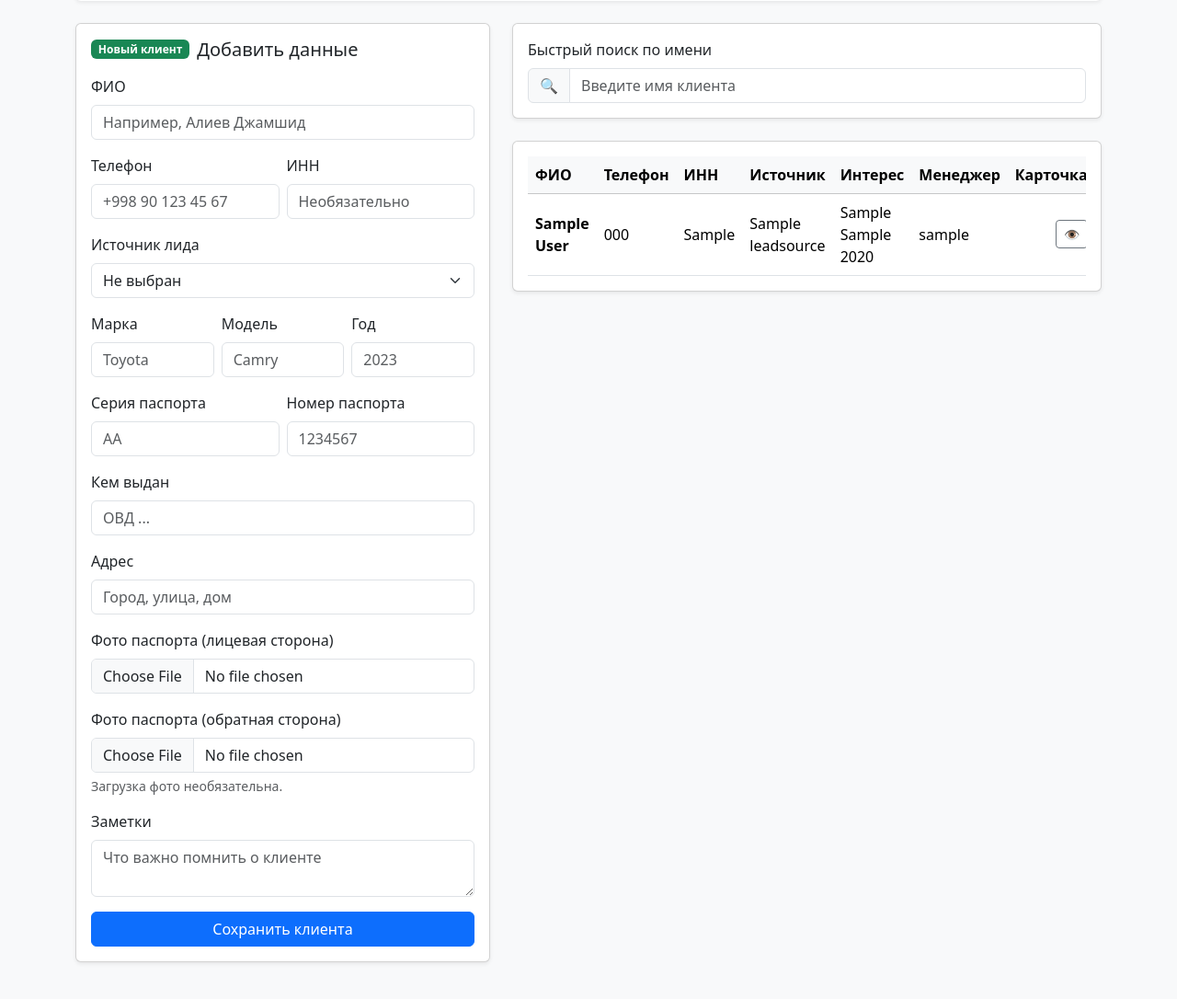
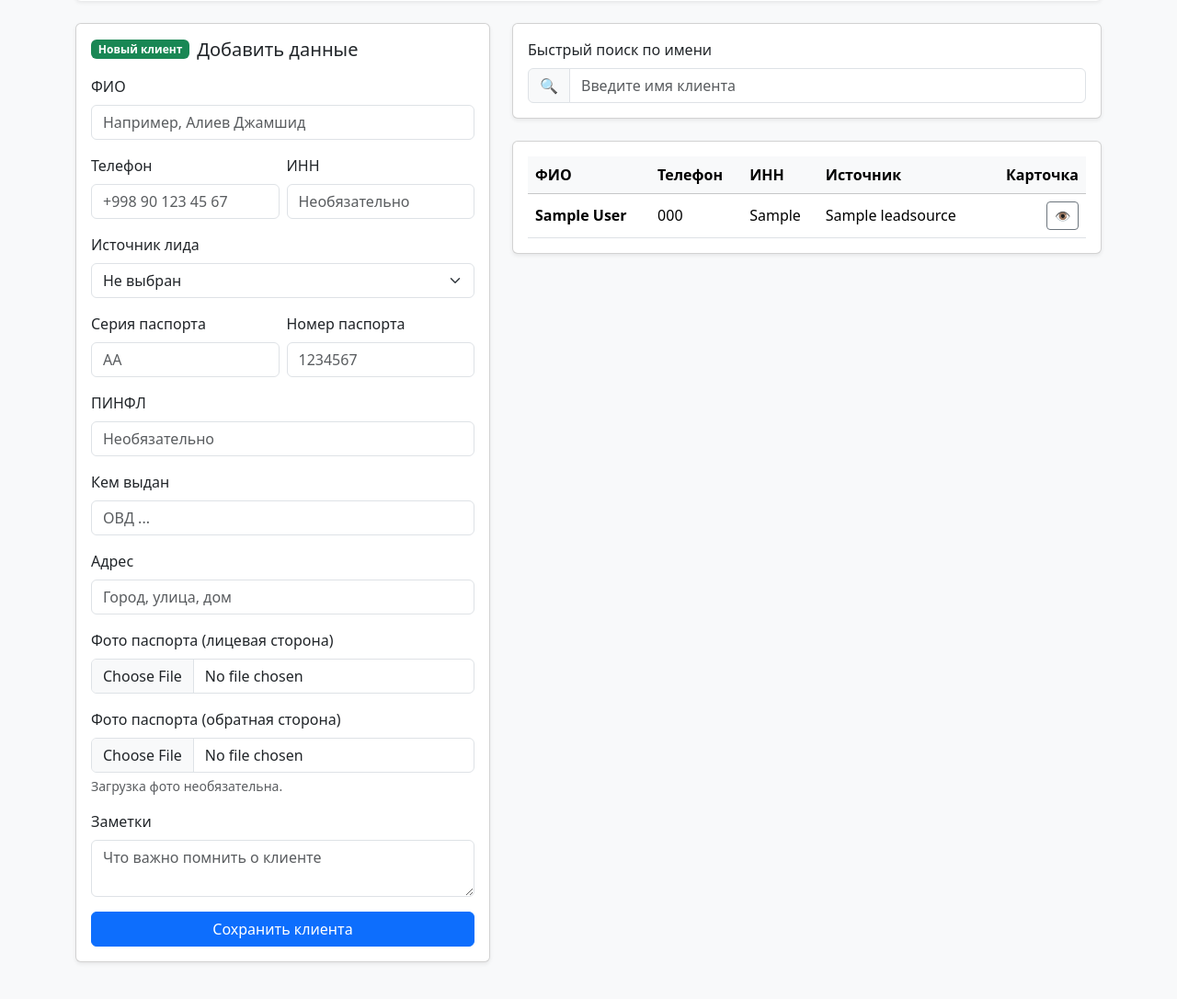
Before and after one commit to Shakhriyor10/major_motors, a Django app: page /customers/ in a window 1280 px wide. Shown: the part 199-1285 px from the top of the page at 92% size. Run offline with Django 3.2, Linux system fonts and the light colour scheme; tables that the repository leaves empty hold one stand-in row (values such as "Sample post"); some libraries are stand-ins or nearby versions.

Commit message:
Adjust customer form fields and modal details

```diff
--- a/crm/admin.py
+++ b/crm/admin.py
@@ -53,8 +53,8 @@ class LossReasonAdmin(admin.ModelAdmin):
 
 @admin.register(models.Customer)
 class CustomerAdmin(admin.ModelAdmin):
-    list_display = ('full_name', 'phone', 'inn', 'lead_source', 'assigned_manager')
-    search_fields = ('full_name', 'phone', 'inn', 'telegram', 'instagram')
+    list_display = ('full_name', 'phone', 'inn', 'pinfl', 'lead_source', 'assigned_manager')
+    search_fields = ('full_name', 'phone', 'inn', 'pinfl', 'telegram', 'instagram')
     list_filter = ('lead_source', 'purchase_type')
 
 
--- a/crm/models.py
+++ b/crm/models.py
@@ -119,6 +119,7 @@ class Customer(TimeStampedModel):
     inn = models.CharField(max_length=16, blank=True)
     passport_series = models.CharField(max_length=16, blank=True)
     passport_number = models.CharField(max_length=32, blank=True)
+    pinfl = models.CharField(max_length=32, blank=True)
     passport_issued_by = models.CharField(max_length=255, blank=True)
     address = models.CharField(max_length=255, blank=True)
     telegram = models.CharField(max_length=64, blank=True)
--- a/crm/views.py
+++ b/crm/views.py
@@ -73,12 +73,10 @@ def customers(request):
             inn=request.POST.get('inn', '').strip(),
             passport_series=request.POST.get('passport_series', '').strip(),
             passport_number=request.POST.get('passport_number', '').strip(),
+            pinfl=request.POST.get('pinfl', '').strip(),
             passport_issued_by=request.POST.get('passport_issued_by', '').strip(),
             address=request.POST.get('address', '').strip(),
             lead_source=lead_source,
-            preferred_make=request.POST.get('preferred_make', '').strip(),
-            preferred_model=request.POST.get('preferred_model', '').strip(),
-            preferred_year=request.POST.get('preferred_year') or None,
             notes=request.POST.get('notes', '').strip(),
         )
         passport_front = request.FILES.get('passport_front')
@@ -112,6 +110,7 @@ def customers(request):
             Q(full_name__icontains=search_query)
             | Q(phone__icontains=search_query)
             | Q(inn__icontains=search_query)
+            | Q(pinfl__icontains=search_query)
         )
     return render(
         request,
--- a/templates/crm/customers.html
+++ b/templates/crm/customers.html
@@ -49,20 +49,6 @@
               </select>
             </div>
             <div class="row g-2">
-              <div class="col-md-4">
-                <label class="form-label">Марка</label>
-                <input type="text" name="preferred_make" class="form-control" placeholder="Toyota" />
-              </div>
-              <div class="col-md-4">
-                <label class="form-label">Модель</label>
-                <input type="text" name="preferred_model" class="form-control" placeholder="Camry" />
-              </div>
-              <div class="col-md-4">
-                <label class="form-label">Год</label>
-                <input type="number" name="preferred_year" class="form-control" min="1990" max="2050" placeholder="2023" />
-              </div>
-            </div>
-            <div class="row g-2">
               <div class="col-md-6">
                 <label class="form-label">Серия паспорта</label>
                 <input type="text" name="passport_series" class="form-control" placeholder="AA" />
@@ -71,6 +57,10 @@
                 <label class="form-label">Номер паспорта</label>
                 <input type="text" name="passport_number" class="form-control" placeholder="1234567" />
               </div>
+            </div>
+            <div>
+              <label class="form-label">ПИНФЛ</label>
+              <input type="text" name="pinfl" class="form-control" placeholder="Необязательно" />
             </div>
             <div>
               <label class="form-label">Кем выдан</label>
@@ -127,20 +117,16 @@
                   <th>Телефон</th>
                   <th>ИНН</th>
                   <th>Источник</th>
-                  <th>Интерес</th>
-                  <th>Менеджер</th>
                   <th class="text-end">Карточка</th>
                 </tr>
               </thead>
               <tbody id="customersTableBody">
                 {% for customer in customers %}
-                  <tr data-search-text="{{ customer.full_name|lower }} {{ customer.phone|lower }} {{ customer.inn|default:''|lower }}">
+                  <tr data-search-text="{{ customer.full_name|lower }} {{ customer.phone|lower }} {{ customer.inn|default:''|lower }} {{ customer.pinfl|default:''|lower }}">
                     <td class="fw-semibold">{{ customer.full_name }}</td>
                     <td>{{ customer.phone }}</td>
                     <td>{{ customer.inn|default:"—" }}</td>
                     <td>{{ customer.lead_source|default:"—" }}</td>
-                    <td>{{ customer.preferred_make }} {{ customer.preferred_model }} {{ customer.preferred_year|default:"" }}</td>
-                    <td>{{ customer.assigned_manager|default:"—" }}</td>
                     <td class="text-end">
                       <button
                         type="button"
@@ -151,9 +137,9 @@
                         data-customer-phone="{{ customer.phone }}"
                         data-customer-inn="{{ customer.inn|default:'' }}"
                         data-customer-source="{{ customer.lead_source|default:'—' }}"
-                        data-customer-interest="{{ customer.preferred_make }} {{ customer.preferred_model }} {{ customer.preferred_year|default:'' }}"
                         data-customer-passport-series="{{ customer.passport_series|default:'' }}"
                         data-customer-passport-number="{{ customer.passport_number|default:'' }}"
+                        data-customer-pinfl="{{ customer.pinfl|default:'' }}"
                         data-customer-passport-issued="{{ customer.passport_issued_by|default:'' }}"
                         data-customer-address="{{ customer.address|default:'' }}"
                         data-customer-notes="{{ customer.notes|default:'' }}"
@@ -166,7 +152,7 @@
                   </tr>
                 {% empty %}
                   <tr>
-                    <td colspan="7" class="text-muted">Клиенты пока не добавлены.</td>
+                    <td colspan="5" class="text-muted">Клиенты пока не добавлены.</td>
                   </tr>
                 {% endfor %}
               </tbody>
@@ -203,10 +189,6 @@
               <div id="customerDetailsSource">—</div>
             </div>
             <div class="col-md-6">
-              <div class="small text-muted">Интерес</div>
-              <div id="customerDetailsInterest">—</div>
-            </div>
-            <div class="col-md-6">
               <div class="small text-muted">Адрес</div>
               <div id="customerDetailsAddress">—</div>
             </div>
@@ -217,6 +199,10 @@
             <div class="col-md-6">
               <div class="small text-muted">Номер паспорта</div>
               <div id="customerDetailsPassportNumber">—</div>
+            </div>
+            <div class="col-md-6">
+              <div class="small text-muted">ПИНФЛ</div>
+              <div id="customerDetailsPinfl">—</div>
             </div>
             <div class="col-12">
               <div class="small text-muted">Кем выдан</div>
@@ -279,10 +265,10 @@
         setText('customerDetailsPhone', button.dataset.customerPhone);
         setText('customerDetailsInn', button.dataset.customerInn);
         setText('customerDetailsSource', button.dataset.customerSource);
-        setText('customerDetailsInterest', button.dataset.customerInterest);
         setText('customerDetailsAddress', button.dataset.customerAddress);
         setText('customerDetailsPassportSeries', button.dataset.customerPassportSeries);
         setText('customerDetailsPassportNumber', button.dataset.customerPassportNumber);
+        setText('customerDetailsPinfl', button.dataset.customerPinfl);
         setText('customerDetailsPassportIssued', button.dataset.customerPassportIssued);
         setText('customerDetailsNotes', button.dataset.customerNotes);
 
```
